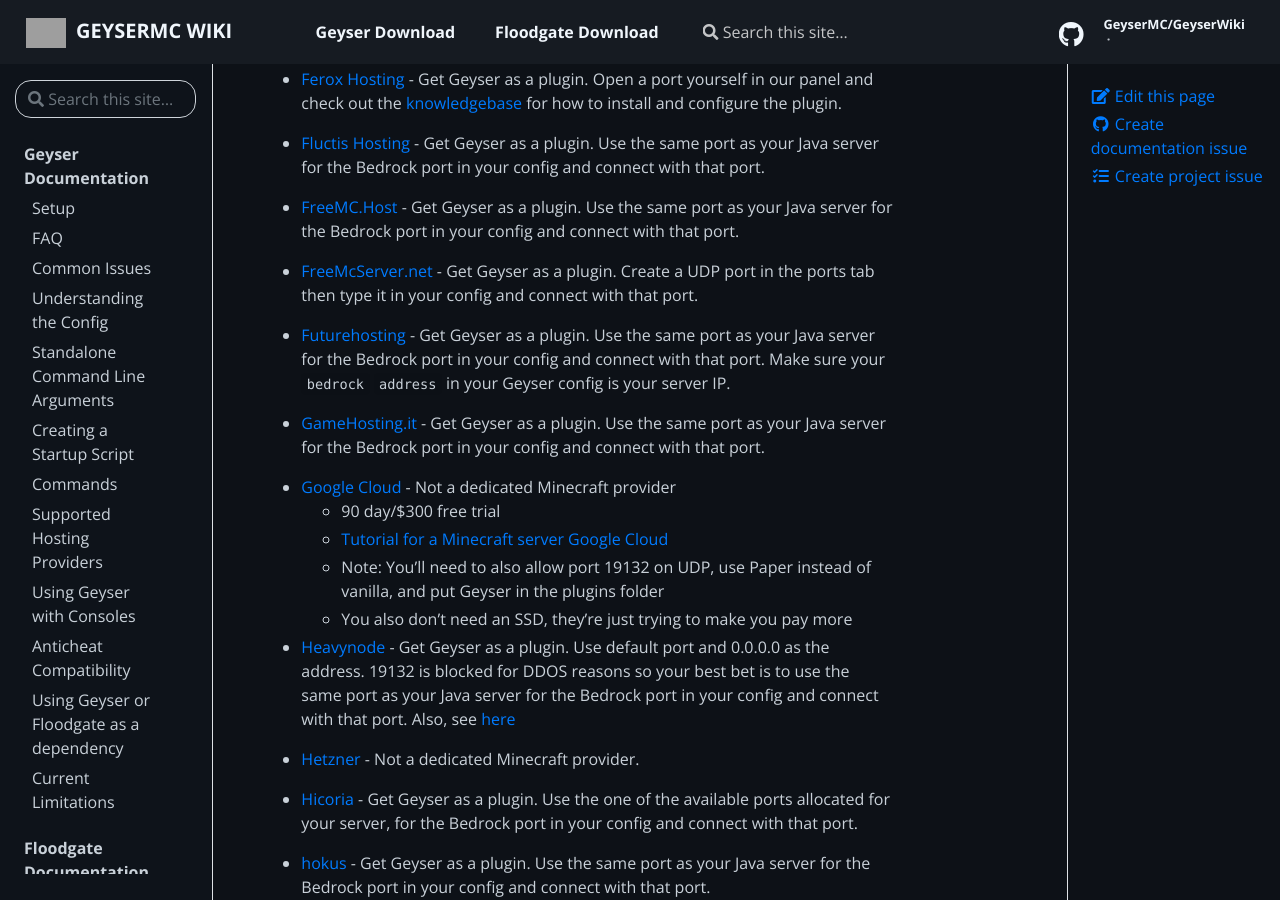
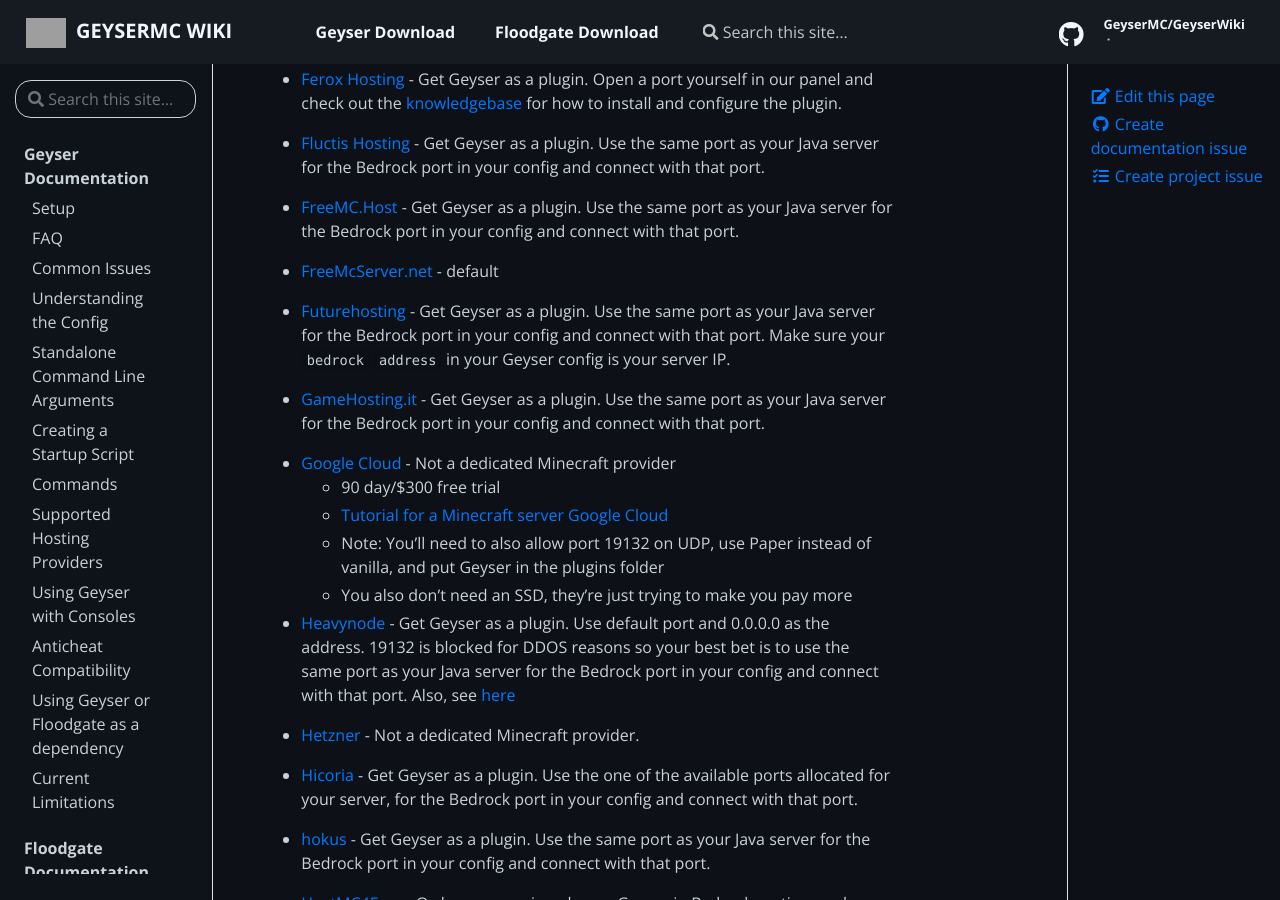
Before and after one commit to GeyserMC/GeyserWiki, a Jekyll site: the page built from _docs/geyser/supported-hosting-providers.md, in a window 1280 px wide and 900 px high, scrolled down 2910 px. Built offline with Jekyll 4.4.1, drawn with Linux system fonts in a browser that asks for light colours; grey boxes are pictures that could not be loaded.

Commit message:
Update providers.json

```diff
--- a/_data/providers.json
+++ b/_data/providers.json
@@ -185,7 +185,7 @@
     {
       "name": "FreeMcServer.net",
       "url": "https://freemcserver.net",
-      "description": "Get Geyser as a plugin. Create a UDP port in the ports tab then type it in your config and connect with that port."
+      "description": "default"
     },
     {
       "name": "Futurehosting",
```
